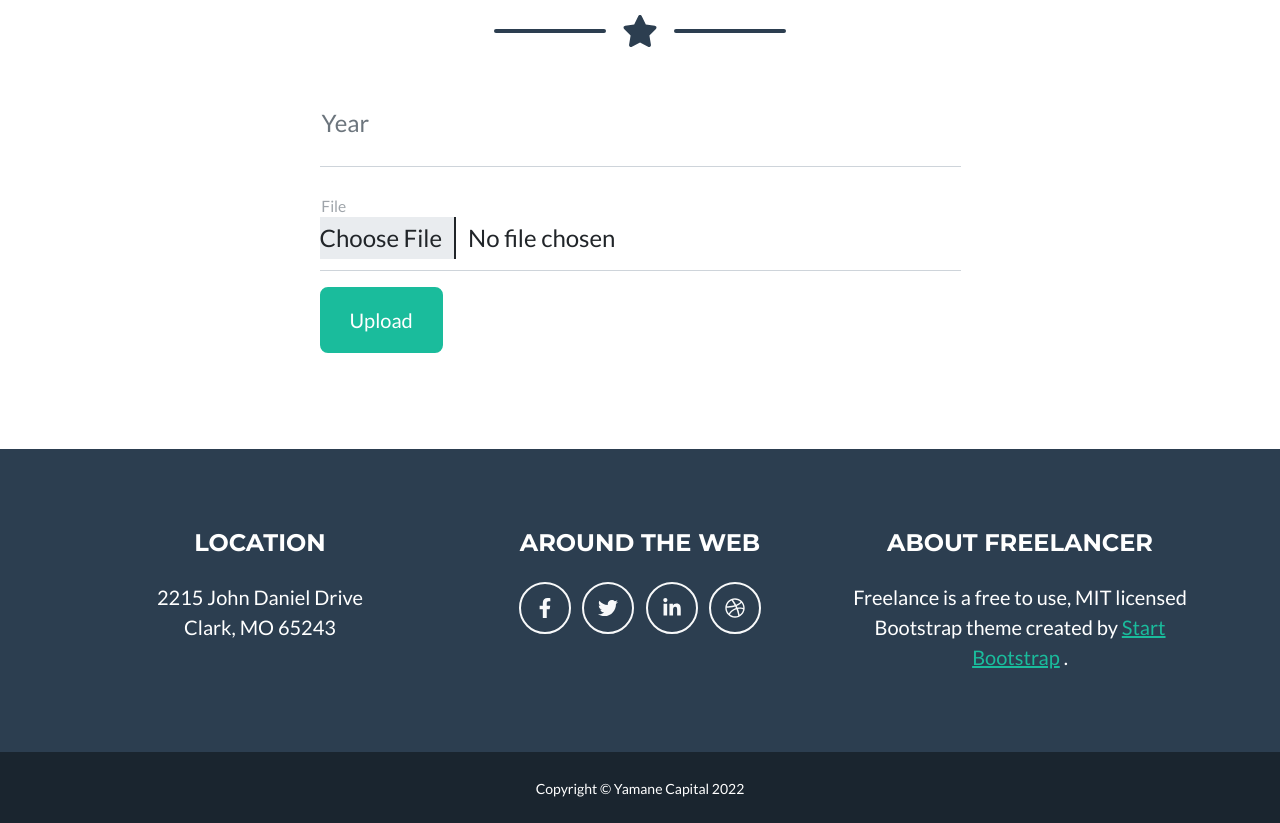
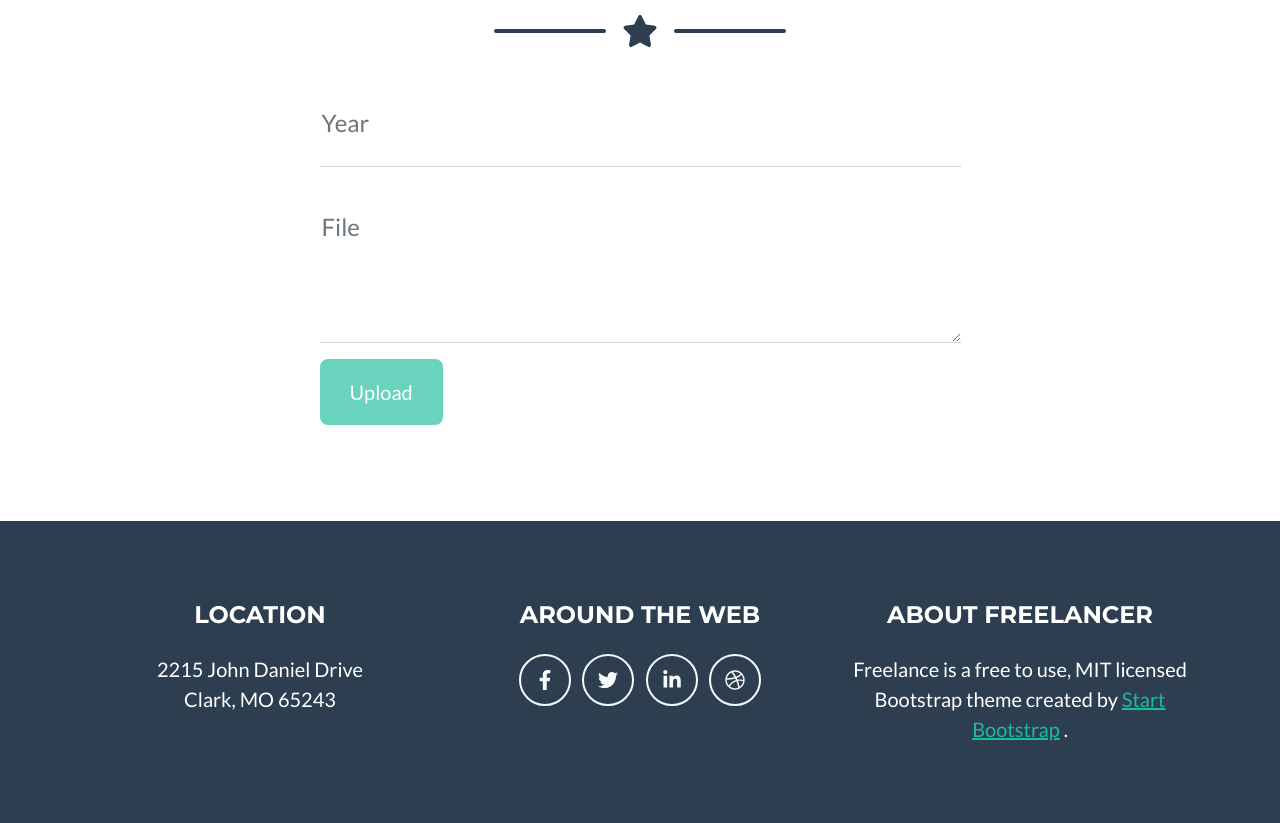
Before and after one commit to jnyjhow/test_jny_portfolio, a Django app: page /airpollution/ in a window 1280 px wide. Shown: the part 197-1020 px from the top of the page. Run offline with Django 4.2, Linux system fonts and the light colour scheme; some libraries are stand-ins or nearby versions.

Commit message:
alterando pagina "welcome" do app airpollution.

```diff
--- a/templates/airpollution/welcome.html
+++ b/templates/airpollution/welcome.html
@@ -33,14 +33,16 @@
 
                             <!-- Year input -->
                             <div class="form-floating mb-3">
-                                <input class="form-control" id="year" type="number" placeholder="Year..." data-sb-validations="required" />
+                                <input class="form-control" id="year" type="number" placeholder="Year..."
+                                       data-sb-validations="required" />
                                 <label for="year">Year</label>
                                 <div class="invalid-feedback" data-sb-feedback="year:required">A year is required.</div>
                             </div>
 
                             <!-- File input -->
                             <div class="form-floating mb-3">
-                                <input class="form-control" id="file" type="file" placeholder="File" data-sb-validations="required" />
+                                <textarea class="form-control" id="file" type="file" placeholder="Upload your file here..."
+                                          style="height: 10rem" data-sb-validations="required"></textarea>
                                 <label for="file">File</label>
                                 <div class="invalid-feedback" data-sb-feedback="file:required">A file is required.</div>
                             </div>
@@ -49,12 +51,23 @@
                             <!---->
                             <!-- This is what your users will see when the form-->
                             <!-- has successfully submitted-->
-                            <div id="success">{{ message_success }}</div>
+                            <div class="d-none" id="submitSuccessMessage">
+                                <div class="text-center mb-3">
+                                    <div class="fw-bolder">File upload successful!</div>
+                                    To check this file, sign up at
+                                    <br />
+                                    <a href="{% url 'website:index' %}">Page Home</a>
+                                </div>
+                            </div>
+
+                            <!-- Submit error message-->
+                            <!---->
+                            <!-- This is what your users will see when there is-->
+                            <!-- an error submitting the form-->
+                            <div class="d-none" id="submitErrorMessage"><div class="text-center text-danger mb-3">Error sending message!</div></div>
 
                             <!-- Submit Button-->
-                            <div class="form-group">
-                                <button class="btn btn-primary btn-xl" id="upload" type="submit">Upload</button>
-                            </div>
+                            <button class="btn btn-primary btn-xl disabled" id="submitButton" type="submit">Upload</button>
 
                         </form>
                     </div>
--- a/tutorial.txt
+++ b/tutorial.txt
@@ -1,5 +1,5 @@
-#simbolos
+#simbolos (icons)
 https://fontawesome.com/icons/thumbs-up?s=regular&f=classic
 
-#link dataset
+#link dataset (airpollution)
 https://www.eea.europa.eu/data-and-maps/data/air-pollutant-concentrations-at-station
```
Also changed, not shown: templates/website/index.html (+9 -0 lines), 1 other file.
